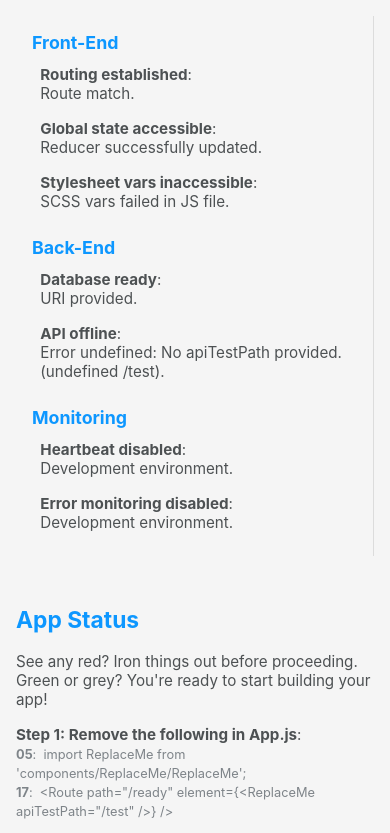
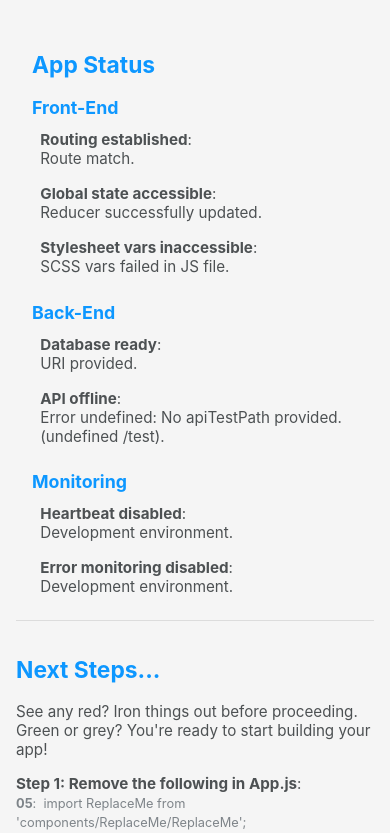
Before and after one commit to MikelMNJ/starter-app, a React (Create React App) app: page /ready in a window 390 px wide. Shown: the top 833 px of the page. Built offline with nearby package versions, Linux system fonts and the light colour scheme; no server answers; some icons are missing.

Commit message:
Updated titles and mobile positioning.

```diff
--- a/src/components/ReplaceMe/Checklist.js
+++ b/src/components/ReplaceMe/Checklist.js
@@ -53,6 +53,7 @@ const Checklist = props => {
 
   return (
     <div className={buildClasses(classes, "checklist")} {...rest}>
+      <h2>App Status</h2>
       <h3>Front-End</h3>
       {/* Routing */}
       <Status
--- a/src/components/ReplaceMe/Details.js
+++ b/src/components/ReplaceMe/Details.js
@@ -3,7 +3,7 @@ import React from 'react';
 const Details = props => {
   return (
     <div className="details">
-      <h2>App Status</h2>
+      <h2>Next Steps...</h2>
       <p>
         See any red? Iron things out before proceeding.<br />
         Green or grey? You're ready to start building your app!
--- a/src/components/ReplaceMe/ReplaceMe.scss
+++ b/src/components/ReplaceMe/ReplaceMe.scss
@@ -11,6 +11,7 @@
 
   .layout {
     display: grid;
+    align-items: center;
     grid-template-columns: auto 1fr;
     gap: 2rem;
     height: fit-content;
@@ -44,10 +45,18 @@
 }
 
 /* ========== Media Queries ========== */
-@media only screen and (max-width: 690px) {
+@media only screen and (max-width: 800px) {
   .replaceMe {
+    height: unset;
+
     .layout {
+      gap: 1rem;
       grid-template-columns: 1fr;
+    }
+
+    .checklist {
+      border-right: unset;
+      border-bottom: 0.0625rem solid gainsboro;
     }
   }
 }
```
